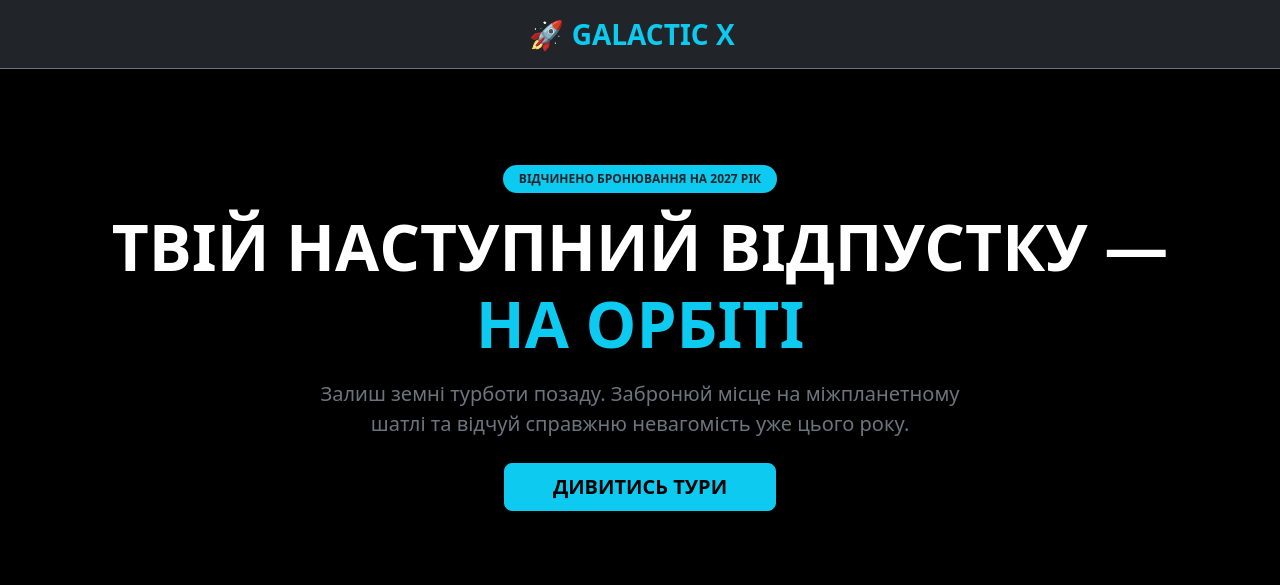
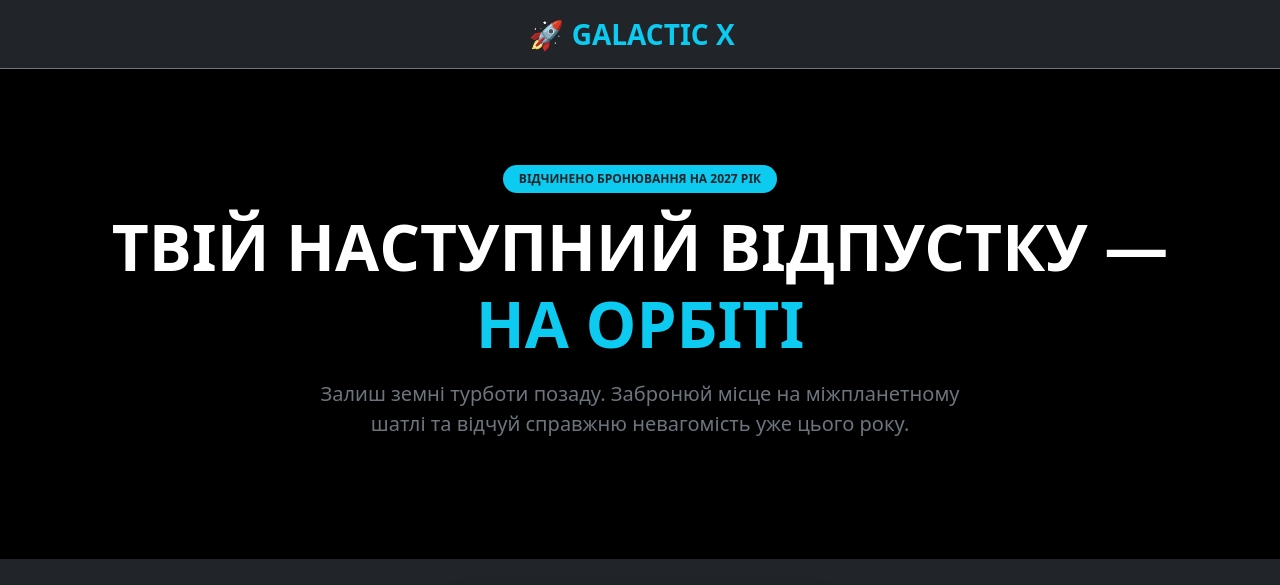
Before and after one commit to Dmytro45/LogicaHW, a plain HTML site: page index.html in a window 1280 px wide. Shown: the top 585 px of the page. Drawn offline with nearby package versions, Linux system fonts and the light colour scheme.

Commit message:
delete button

```diff
--- a/index.html
+++ b/index.html
@@ -20,7 +20,6 @@
             <span class="badge bg-info text-dark mb-3 px-3 py-2 rounded-pill fw-bold">ВІДЧИНЕНО БРОНЮВАННЯ НА 2027 РІК</span>
             <h1 class="display-3 fw-bold text-uppercase mb-3">Твій наступний відпустку — <br><span class="text-info">на орбіті</span></h1>
             <p class="lead text-secondary mx-auto mb-4" style="max-width: 650px;">Залиш земні турботи позаду. Забронюй місце на міжпланетному шатлі та відчуй справжню невагомість уже цього року.</p>
-            <a href="#tours" class="btn btn-info btn-lg fw-bold px-5 text-uppercase shadow">Дивитись тури</a>
         </div>
     </header>
 
```
